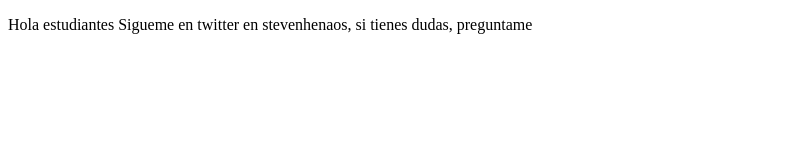
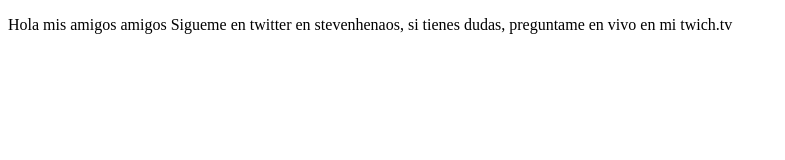
Before and after one commit to stevenhenao018/proyectosDemoCursoPrework, a plain HTML site: page index.html in a window 1280 px wide. Shown: the whole page, without its empty margins (0-785 px from the left). Drawn offline with Linux system fonts and the light colour scheme.

Commit message:
cambios agregramos sitio de twitch

```diff
--- a/index.html
+++ b/index.html
@@ -8,8 +8,8 @@
 </head>
 <body>
     <p>
-        Hola estudiantes
-        Sigueme en twitter en stevenhenaos, si tienes dudas, preguntame
+        Hola mis amigos  amigos
+        Sigueme en twitter en stevenhenaos, si tienes dudas, preguntame en vivo en mi twich.tv
     </p>
 </body>
 </html>
```
